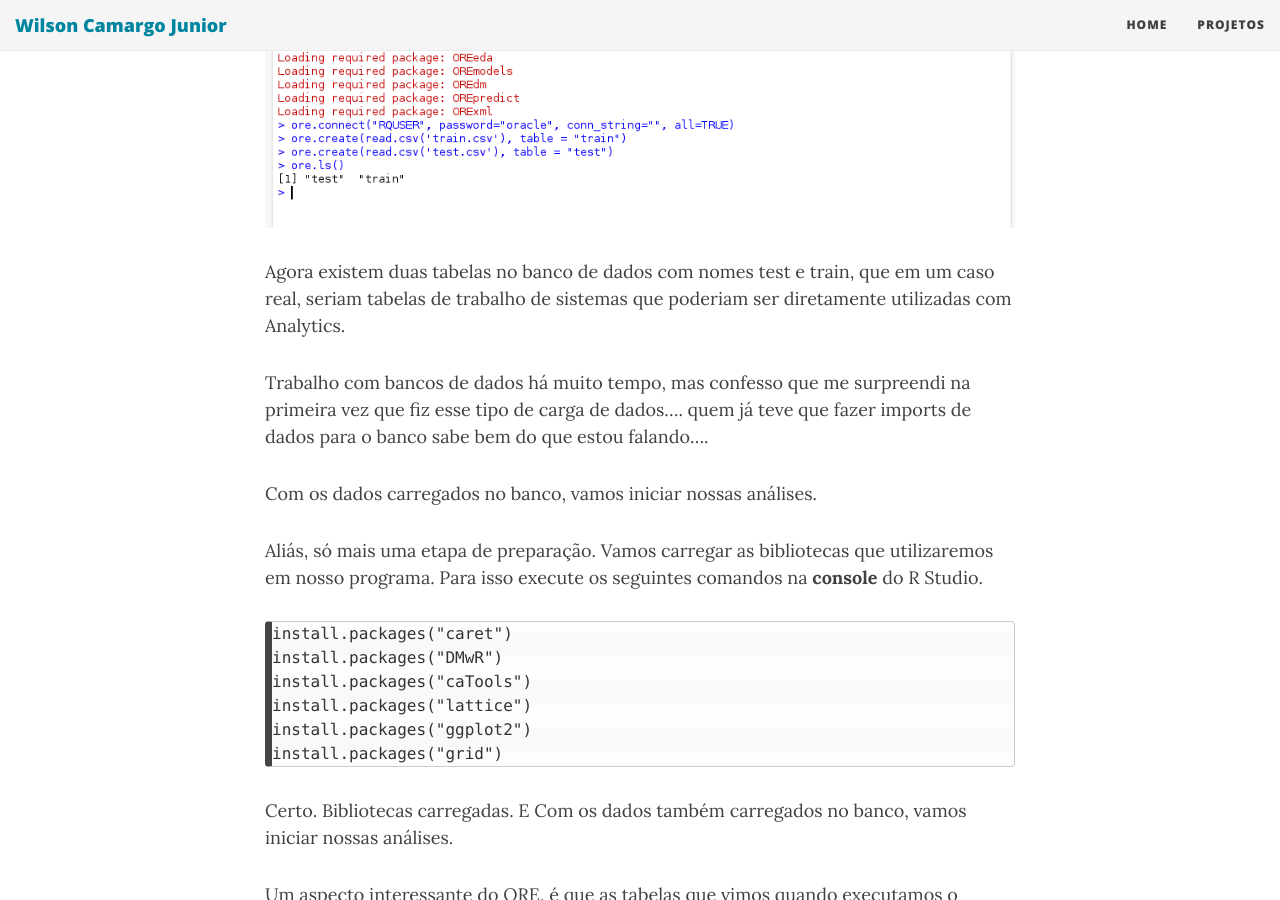
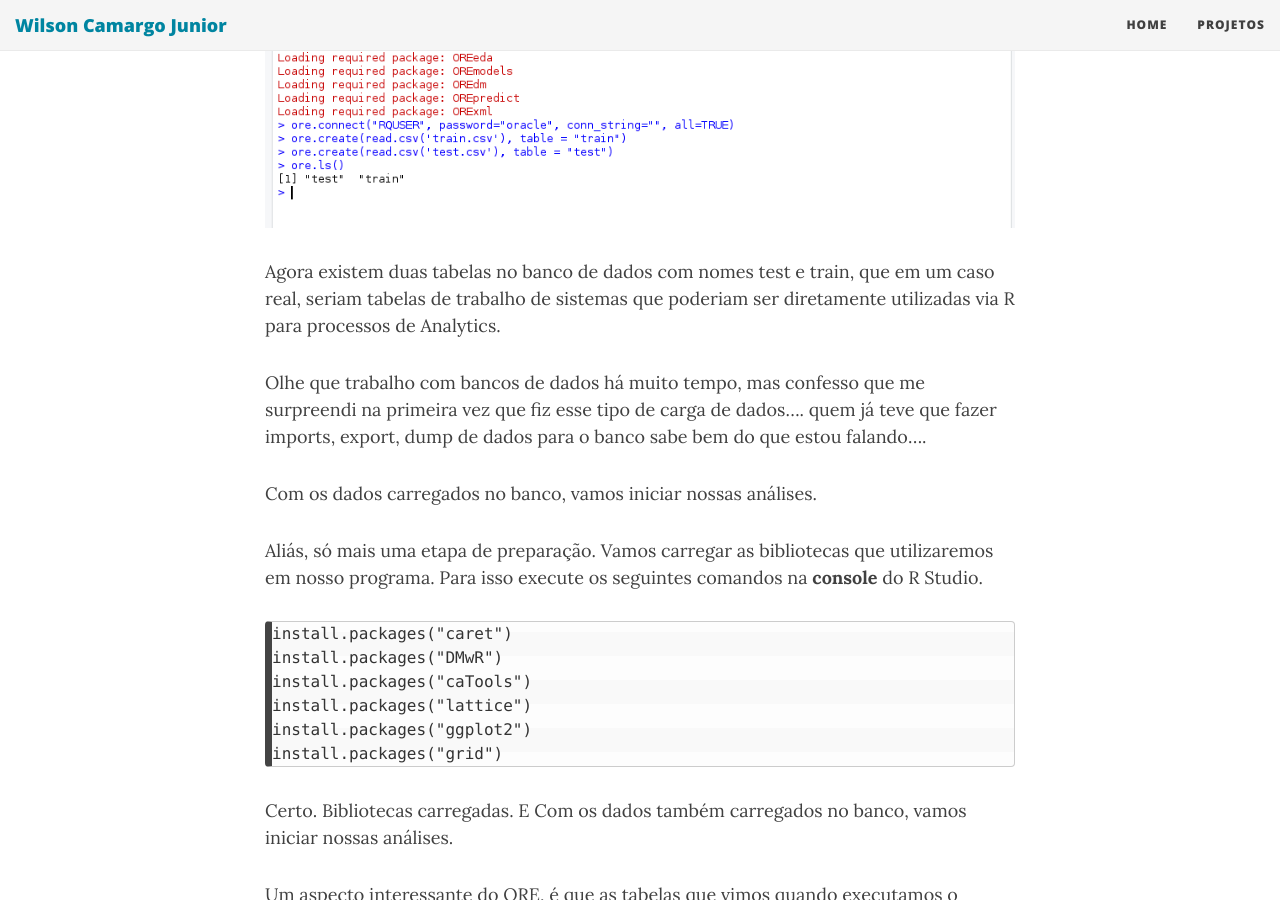
Before and after one commit to wilson-camargo-jr/teste, a Jekyll site: the page built from _posts/2018-06-28-ANN-ORE-P7.md, in a window 1280 px wide and 900 px high, scrolled down 6370 px. Built offline with Jekyll 4.4.1, drawn with Linux system fonts in a browser that asks for light colours; nearby versions of some CDN libraries; comment, search, counter and statistics services are not loaded.

Commit message:
Update 2018-06-28-ANN-ORE-P7.md

```diff
--- a/_posts/2018-06-28-ANN-ORE-P7.md
+++ b/_posts/2018-06-28-ANN-ORE-P7.md
@@ -109,9 +109,9 @@ ore.ls()
 
 ![rsutdio](https://wilson-camargo-jr.github.io/img/create-tables.jpg)
 
-Agora existem duas tabelas no banco de dados com nomes test e train, que em um caso real, seriam tabelas de trabalho de sistemas que poderiam ser diretamente utilizadas com Analytics.
+Agora existem duas tabelas no banco de dados com nomes test e train, que em um caso real, seriam tabelas de trabalho de sistemas que poderiam ser diretamente utilizadas via R para processos de Analytics.
 
-Trabalho com bancos de dados há muito tempo, mas confesso que me surpreendi na primeira vez que fiz esse tipo de carga de dados.... quem já teve que fazer imports de dados para o banco sabe bem do que estou falando....
+Olhe que trabalho com bancos de dados há muito tempo, mas confesso que me surpreendi na primeira vez que fiz esse tipo de carga de dados.... quem já teve que fazer imports, export, dump de dados para o banco sabe bem do que estou falando....
 
 Com os dados carregados no banco, vamos iniciar nossas análises.
 
```
